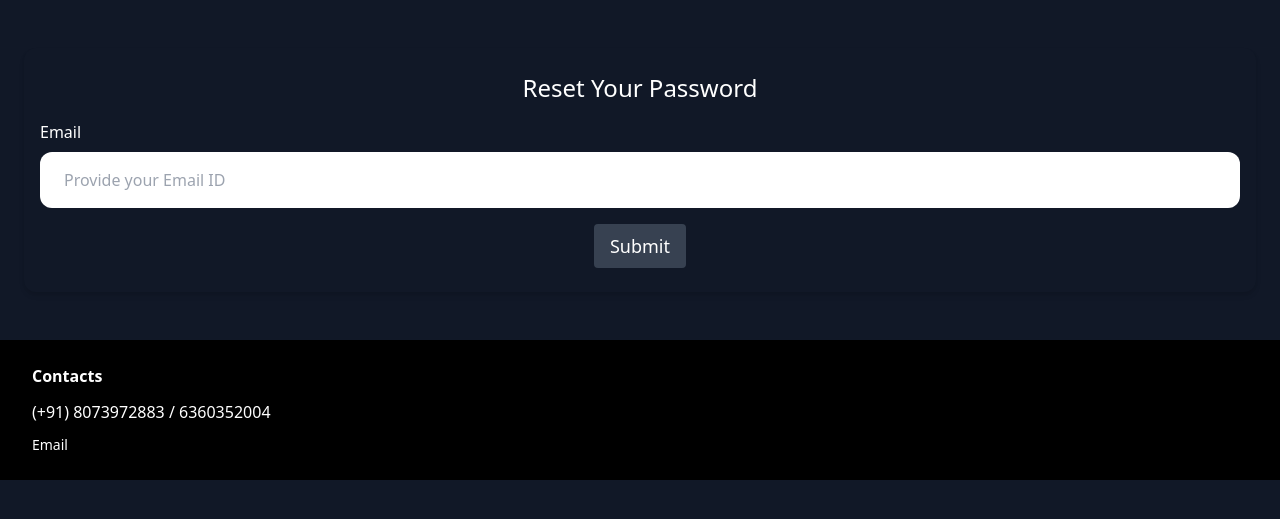
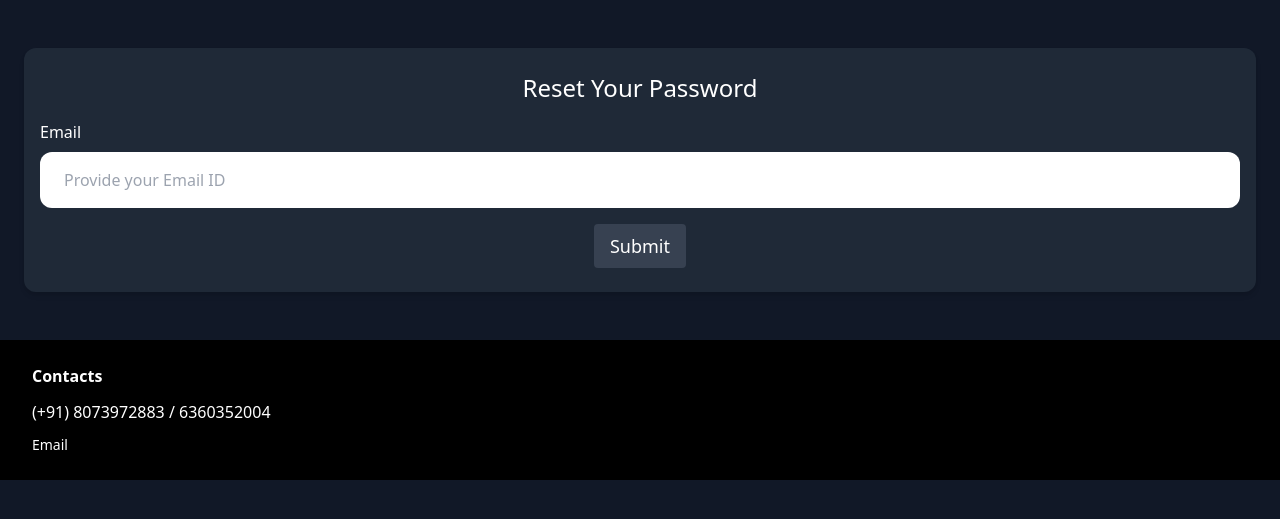
Before and after one commit to danieljkpraveen/Diskvr, a Django app: page /password_reset/ in a window 1280 px wide. Shown: the part 77-596 px from the top of the page. Run offline with Django 4.2, Linux system fonts and the light colour scheme.

Commit message:
fixed darkmode issue

```diff
--- a/core/templates/core/password_reset.html
+++ b/core/templates/core/password_reset.html
@@ -3,7 +3,7 @@
 {% block title %}Password Reset{% endblock %}
 
 {% block content %}
-<div class="w-full my-6 px-4 bg-gray-900 shadow-md rounded-xl p-6">
+<div class="w-full my-6 px-4 bg-gray-800 shadow-md rounded-xl p-6">
     <h1 class="mb-4 text-xl md:text-2xl text-center text-white">Reset Your Password</h1>
 
     <form method="post" action=".">
```
